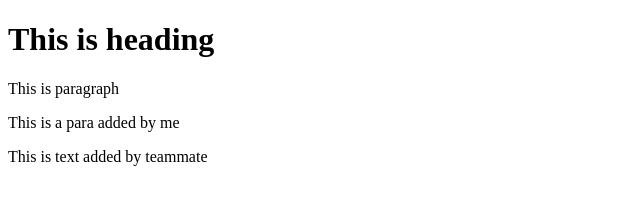
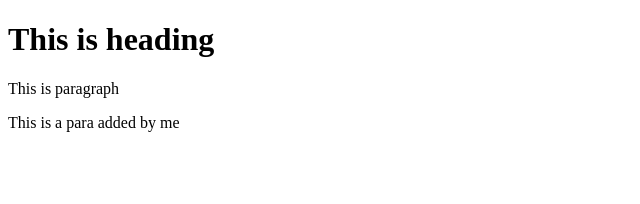
Before and after one commit to AzazDanish/learning-git-1, a plain HTML site: page index.html in a window 1280 px wide. Shown: the whole page, without its empty margins (0-640 px from the left). Drawn offline with Linux system fonts and the light colour scheme.

Commit message:
doing merging basically mergin this branch on top of main branch

```diff
--- a/index.html
+++ b/index.html
@@ -9,6 +9,5 @@
     <h1>This is heading</h1>
     <p>This is paragraph</p>
     <p>This is a para added by me</p>
-    <p>This is text added by teammate</p>
   </body>
 </html>
```
